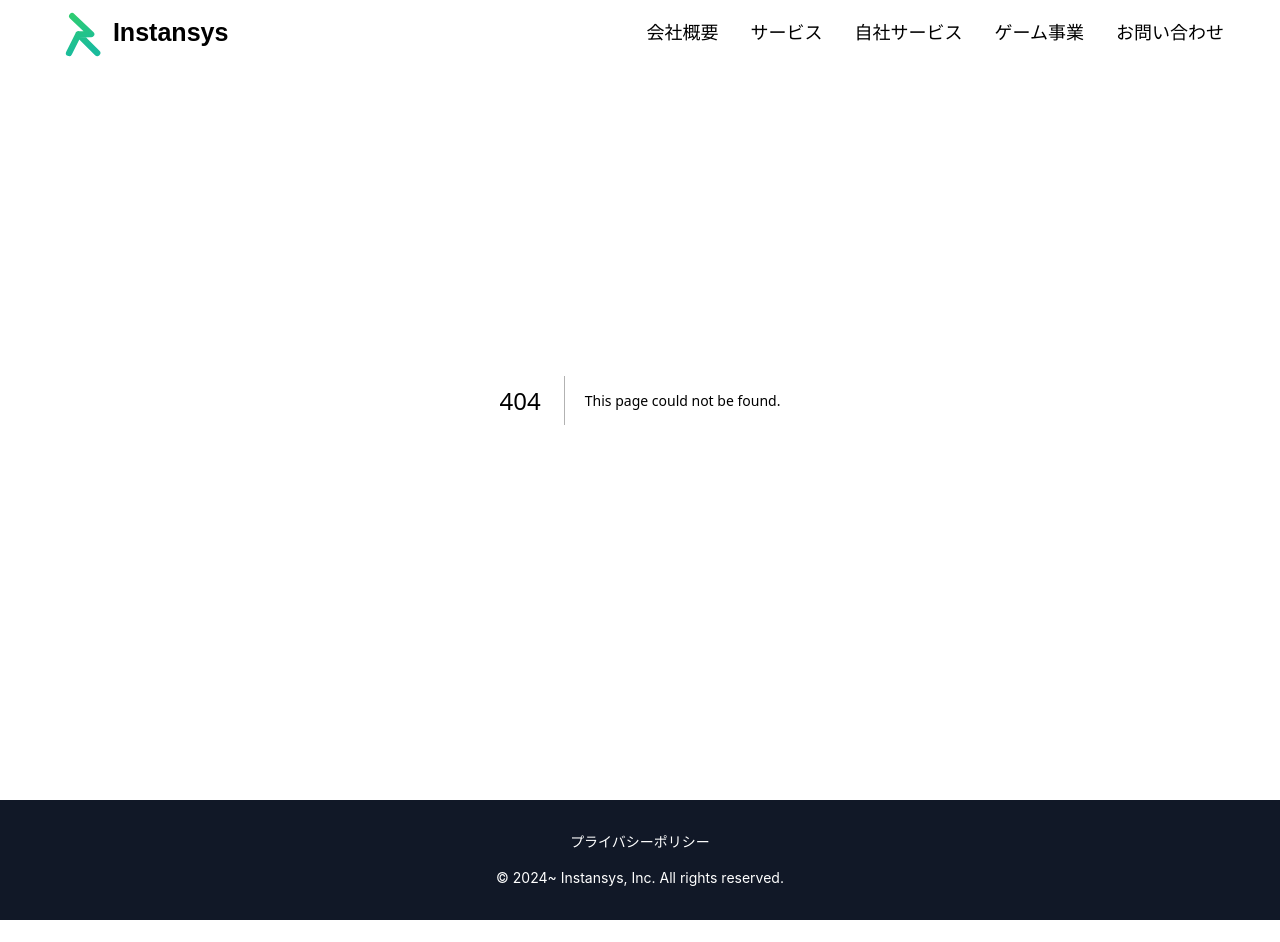
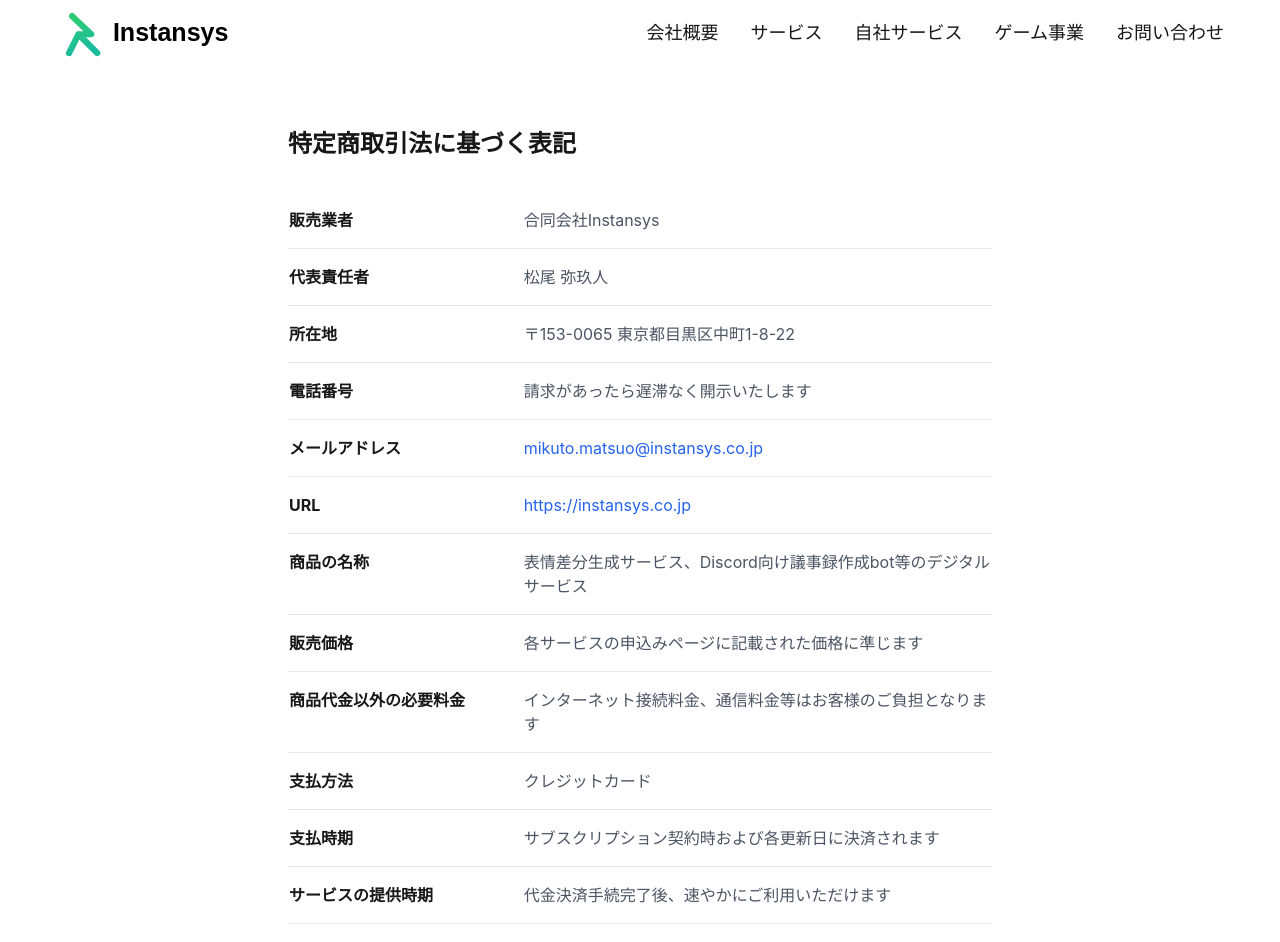
Before and after one commit to instansys/homepage, a Next.js app: page /tokushoho in a window 1280 px wide. Before the commit this address had no page. Shown: the top 942 px of the page. Before the commit the page ends 920 px from the top, so only its background shows below. Built offline with nearby package versions, Linux system fonts and the light colour scheme.

Commit message:
特定商取引法に基づく表記ページを新規作成し、フッターにリンクを追加

```diff
--- a/app/components/Footer.tsx
+++ b/app/components/Footer.tsx
@@ -9,6 +9,9 @@ export default function Footer() {
             <Link href="/privacy-policy" className="hover:text-gray-300">
               プライバシーポリシー
             </Link>
+            <Link href="/tokushoho" className="hover:text-gray-300">
+              特定商取引法に基づく表記
+            </Link>
           </div>
           <p className="text-xs md:text-sm">
             &copy; 2024~ Instansys, Inc. All rights reserved.
--- /dev/null
+++ b/app/tokushoho/page.tsx
@@ -0,0 +1,112 @@
+import type { Metadata } from "next";
+
+const rows = [
+  { label: "販売業者", value: "合同会社Instansys" },
+  { label: "代表責任者", value: "松尾 弥玖人" },
+  {
+    label: "所在地",
+    value: "〒153-0065 東京都目黒区中町1-8-22",
+  },
+  {
+    label: "電話番号",
+    value: "請求があったら遅滞なく開示いたします",
+  },
+  {
+    label: "メールアドレス",
+    value: "mikuto.matsuo@instansys.co.jp",
+    href: "mailto:mikuto.matsuo@instansys.co.jp",
+  },
+  {
+    label: "URL",
+    value: "https://instansys.co.jp",
+    href: "https://instansys.co.jp",
+  },
+  {
+    label: "商品の名称",
+    value:
+      "表情差分生成サービス、Discord向け議事録作成bot等のデジタルサービス",
+  },
+  {
+    label: "販売価格",
+    value: "各サービスの申込みページに記載された価格に準じます",
+  },
+  {
+    label: "商品代金以外の必要料金",
+    value:
+      "インターネット接続料金、通信料金等はお客様のご負担となります",
+  },
+  {
+    label: "支払方法",
+    value: "クレジットカード",
+  },
+  {
+    label: "支払時期",
+    value:
+      "サブスクリプション契約時および各更新日に決済されます",
+  },
+  {
+    label: "サービスの提供時期",
+    value: "代金決済手続完了後、速やかにご利用いただけます",
+  },
+  {
+    label: "返品・キャンセルについて",
+    value:
+      "デジタルサービスの性質上、サービス提供開始後の返金は原則として行いません。サブスクリプションの解約は次回更新日の前日までにお手続きください。解約後も当該請求期間の終了まではサービスをご利用いただけます。",
+  },
+  {
+    label: "解約方法",
+    value:
+      "各サービスのマイページまたはお問い合わせ窓口にて解約手続きが可能です",
+  },
+  {
+    label: "動作環境",
+    value:
+      "最新版のGoogle Chrome、Safari、Firefox、Microsoft Edgeを推奨します。詳細は各サービスページをご確認ください。",
+  },
+];
+
+const TokushohoPage = () => (
+  <div className="mx-auto max-w-screen-md px-8 pt-32 pb-20">
+    <h1 className="font-bold text-2xl">特定商取引法に基づく表記</h1>
+    <div className="mt-8">
+      <table className="w-full border-collapse">
+        <tbody>
+          {rows.map((row) => (
+            <tr
+              key={row.label}
+              className="border-b border-gray-200 dark:border-gray-700"
+            >
+              <th className="py-4 pr-4 text-left align-top font-bold text-sm md:text-base w-1/3 dark:text-white">
+                {row.label}
+              </th>
+              <td className="py-4 text-sm md:text-base text-gray-600 dark:text-gray-400">
+                {"href" in row && row.href ? (
+                  <a
+                    href={row.href}
+                    className="text-blue-600 hover:text-blue-700 dark:text-blue-400 dark:hover:text-blue-300 hover:underline break-all"
+                    {...(row.href.startsWith("http")
+                      ? { target: "_blank", rel: "noopener noreferrer" }
+                      : {})}
+                  >
+                    {row.value}
+                  </a>
+                ) : (
+                  row.value
+                )}
+              </td>
+            </tr>
+          ))}
+        </tbody>
+      </table>
+    </div>
+    <div className="mt-20">【2025年3月1日制定】</div>
+  </div>
+);
+
+export const metadata: Metadata = {
+  title: "特定商取引法に基づく表記",
+  description:
+    "合同会社Instansysの特定商取引法に基づく表記です。",
+};
+
+export default TokushohoPage;
```
